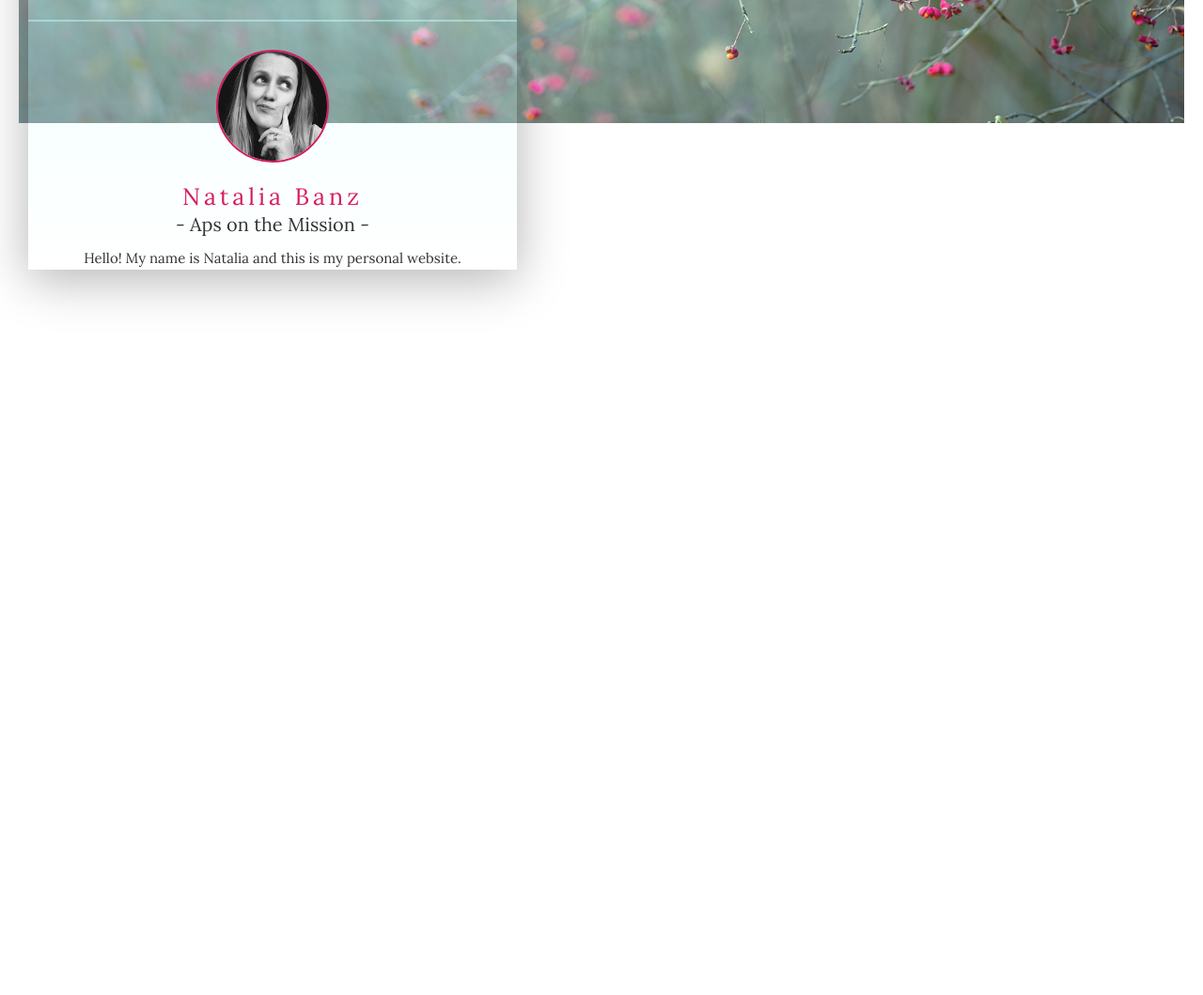
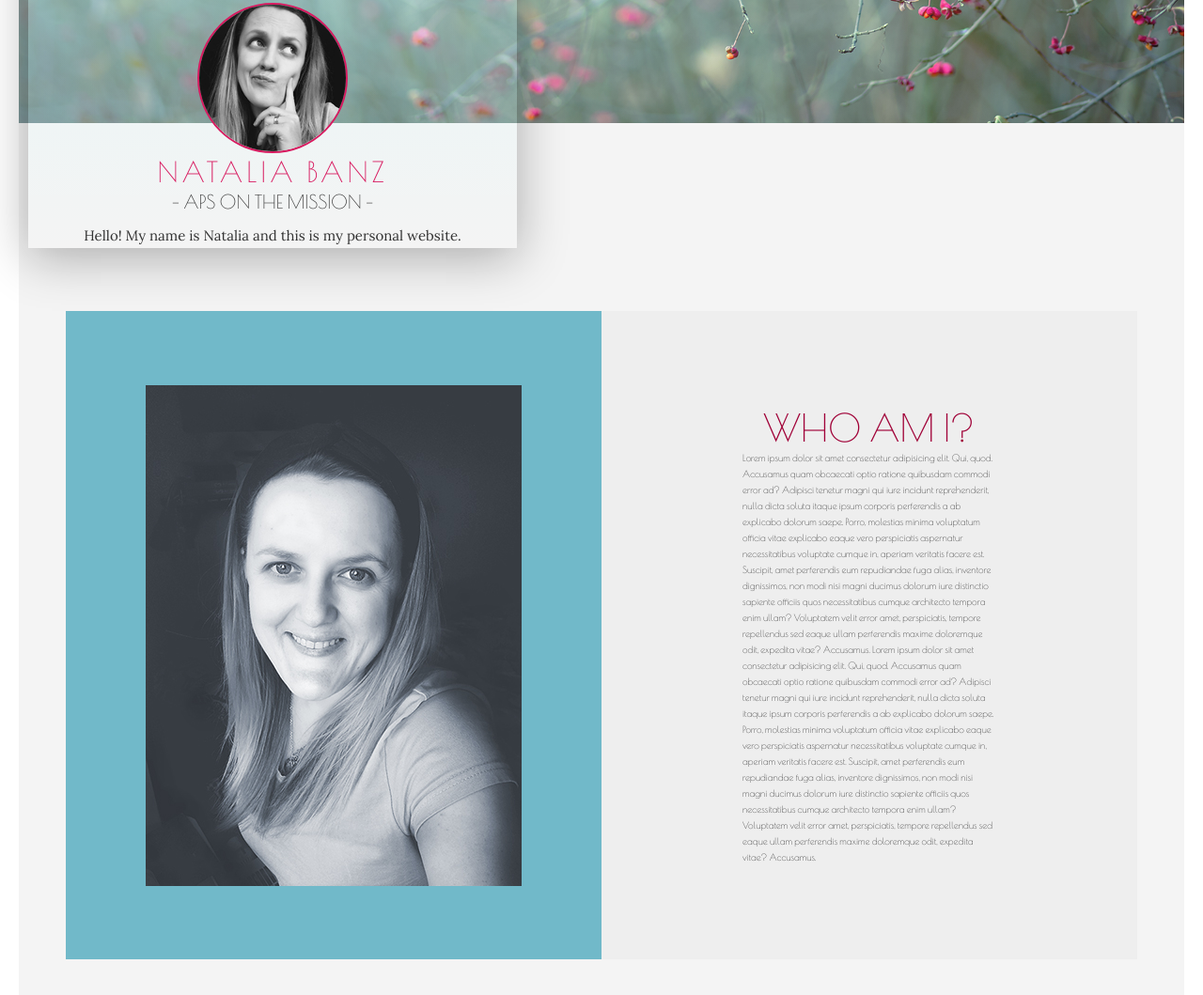
Before and after one commit to diebanz/Frau-Banz, a website: page index.html in a window 1280 px wide. Shown: the part 649-1708 px from the top of the page at 94% size. Drawn offline with nearby package versions, Linux system fonts and the light colour scheme.

Commit message:
About section start

```diff
--- a/index.html
+++ b/index.html
@@ -15,15 +15,12 @@
         <div class="container">
             <header class="header">
                 <div class="header__background">
-
                     <div class="header__content">
 
                         <img src="/img/logo.png" alt="logo" class="header__content--logo"
                         id="header__logo">
-
-
-                        <h1 class="header__content--heading heading-1">
-                            Let's<span class="txt-type header__span--js" data-wait="2000"  data-words='[" talk about it", "picture it", "code it", "ENJOY IT"]'></span>
+                        <h1 class="header__content--heading heading heading-1">
+                            Let's <span class="txt-type header__span--js" data-wait="3000"  data-words='["discuss it", "picture it", "code it", "ENJOY IT"]'></span>
                         </h1>
                     </div>
 
@@ -74,14 +71,34 @@
 
                     <div class="header__info">
                         <img src="img/user.jpg" alt="user picture" class="header__info--user">
-                        <h4 class="heading-4"><span class="header__span">Natalia Banz</span> <br>- Aps on the Mission -</h4>
+                        <h4 class="heading heading-4"><span class="header__span">Natalia Banz</span> <br>- Aps on the Mission -</h4>
                         <p class="header__info--text">
                             Hello! My name is Natalia and this is my personal website.
                         </p>
                     </div>
-                </>
+                </div>
             </header>
+
+            <section class="about">
+                <div class="about__left">
+                    <img src="img/autorbig.jpg" alt="Autor picture" class="about__left--picture">
+                </div>
+                <div class="about__right">
+                    <h2 class="about__right--heading heading heading-2">Who am i?</h2>
+                    <p class="about__right--text">Lorem ipsum dolor sit amet consectetur adipisicing elit. Qui, quod. Accusamus quam obcaecati optio ratione quibusdam commodi error ad? Adipisci tenetur magni qui iure incidunt reprehenderit, nulla dicta soluta itaque ipsum corporis perferendis a ab explicabo dolorum saepe. Porro, molestias minima voluptatum officia vitae explicabo eaque vero perspiciatis aspernatur necessitatibus voluptate cumque in, aperiam veritatis facere est. Suscipit, amet perferendis eum repudiandae fuga alias, inventore dignissimos, non modi nisi magni ducimus dolorum iure distinctio sapiente officiis quos necessitatibus cumque architecto tempora enim ullam? Voluptatem velit error amet, perspiciatis, tempore repellendus sed eaque ullam perferendis maxime doloremque odit, expedita vitae? Accusamus.
+                    Lorem ipsum dolor sit amet consectetur adipisicing elit. Qui, quod. Accusamus quam obcaecati optio ratione quibusdam commodi error ad? Adipisci tenetur magni qui iure incidunt reprehenderit, nulla dicta soluta itaque ipsum corporis perferendis a ab explicabo dolorum saepe. Porro, molestias minima voluptatum officia vitae explicabo eaque vero perspiciatis aspernatur necessitatibus voluptate cumque in, aperiam veritatis facere est. Suscipit, amet perferendis eum repudiandae fuga alias, inventore dignissimos, non modi nisi magni ducimus dolorum iure distinctio sapiente officiis quos necessitatibus cumque architecto tempora enim ullam? Voluptatem velit error amet, perspiciatis, tempore repellendus sed eaque ullam perferendis maxime doloremque odit, expedita vitae? Accusamus.
+                    </p>
+                </div>
+            </section>
         </div>
+
+
+
+
+
+
+
+
         <script src="https://unpkg.com/ionicons@5.2.3/dist/ionicons.js"></script>
         <script src="js/typewriter.js"></script>
     </body>
--- a/js/typewriter.js
+++ b/js/typewriter.js
@@ -28,7 +28,7 @@ class TypeWriter {
     this.txtElement.innerHTML = `<span class="txt">${this.txt}</span>`;
 
     // Initial Type Speed
-    let typeSpeed = 300;
+    let typeSpeed = 100;
 
     if (this.isDeleting) {
       typeSpeed /= 2;
--- a/sass/abstracts/_variables.scss
+++ b/sass/abstracts/_variables.scss
@@ -1,17 +1,11 @@
 // COLORS
-$color-primary: #8dcaff;
+$color-primary: #71b9c9;
 $color-primary-light:#c3fdff;
 $color-primary-dark: #2d4a61;
 
 $color-secondary: #d81b60;
 $color-secondary-light: #ff5c8d;
 $color-secondary-dark: #a00037;
-
-
-$color-tertiary: #fff59d;
-$color-tertiary-light: #ffffcf;
-$color-tertiary-dark: #cbc26d;
-
 
 $color-grey-light-1: #f4f4f4;
 $color-grey-light-2: #eee;
@@ -25,4 +19,4 @@ $color-white: #fff;
 $color-black: #000;
 
 $default-font: 'Poiret One';
-$second-font: 'lora';
+$second-font: 'Lora';
--- a/sass/base/_base.scss
+++ b/sass/base/_base.scss
@@ -19,9 +19,9 @@ html {
 }
 
 .container {
-    //max-width: 1800px;
+    max-width: 200rem;
     margin-left: auto;
-    margin-right: auto;
+    background-color: $color-grey-light-1;
     display: grid;
     grid-template-rows: 95vh repeat(6, minmax(min-content, 25rem));
     grid-template-columns: [full-start] minmax(6rem, 1fr) [center-start]repeat(11, [col-start] minmax(min-content, 20rem) [col-end] )[center-end] minmax(6rem, 1fr) [full-end];
--- a/sass/base/_typography.scss
+++ b/sass/base/_typography.scss
@@ -6,20 +6,23 @@ body {
 }
 
 .heading {
+    font-family: $default-font;
+    font-weight: 400;
+    line-height: 1.2;
+    text-align: center;
+    text-transform: uppercase;
 
     &-1 {
-        font-size: 3.8rem;
-        font-family: 'Lora';
-        font-weight: 400;
-        line-height: 1.2;
+        font-size: 5.5rem;
         color: $color-primary-dark;
+    }
+    &-2 {
+        font-size: 4rem;
+        color: $color-secondary-dark;
     }
 
     &-4 {
-        font-family: $second-font;
         font-size: 2rem;
-        font-weight: 400;
-        text-align: center;
         line-height: 1.3;
         margin-bottom: 1rem;
     }
--- a/sass/layouts/_about.scss
+++ b/sass/layouts/_about.scss
@@ -0,0 +1,23 @@
+.about {
+    grid-column: full-start / full-end;
+    margin: 15rem 0;
+    padding: 5rem;
+    height: 85vh;
+
+    display: grid;
+    grid-template-columns: repeat(2, minmax(25rem, 1fr));
+
+    &__left {
+        grid-column: 1;
+        padding: 2rem;
+        background-color: $color-primary;
+        display: grid;
+        justify-items: center;
+        align-items: center;
+    }
+
+    &__right {
+        padding: 10rem 15rem;
+        background-color: $color-grey-light-2;
+    }
+}
--- a/sass/layouts/_header.scss
+++ b/sass/layouts/_header.scss
@@ -9,7 +9,7 @@
     max-height: 95vh;
 
     display: grid;
-    grid-template-columns:max-content 1fr;
+    grid-template-columns: minmax(20rem,max-content) 1fr;
 
 
     &__background {
@@ -18,7 +18,7 @@
         box-shadow: 0 1rem 5rem rgba($color-black, .3);
 
         display: grid;
-        grid-template-rows: 15rem repeat(4, min-content);
+        grid-template-rows: 10rem repeat(4, min-content);
         grid-template-columns:minmax(15rem, max-content);
         justify-items: center;
         align-items: center;
@@ -27,8 +27,8 @@
     &__content {
         display: grid;
         grid-row: 1;
-        grid-template-columns: 18rem minmax(20rem,1fr);
-        grid-column-gap: 1rem;
+        grid-template-columns: 11rem minmax(20rem,1fr);
+        grid-column-gap: .2rem;
         justify-self: stretch;
 
         &--heading {
@@ -42,7 +42,7 @@
             display: block;
             display: grid;
             grid-column: 1;
-            width: 15rem;
+            width: 10rem;
         }
     }
 
@@ -57,7 +57,7 @@
             text-transform: uppercase;
             letter-spacing: .5rem;
             text-align: center;
-            //background-color: rgba($color: $color-white, $alpha: .1);
+            background-color: rgba($color: $color-white, $alpha: .1);
             margin-bottom: 2rem;
             border-radius: 5px;
             box-shadow: 0rem .5rem 2rem rgba($color-black, .2);
@@ -78,15 +78,15 @@
 
             &:hover {
                 cursor: pointer;
-                background-color: rgba($color: $color-primary, $alpha: .3);
+                background-color: rgba($color-primary, $alpha: .3);
                 color: $color-primary-dark;
                 border-radius: 5px;
                 border-color: $color-secondary;
             }
 
             &.current {
+                background-color: rgba($color-primary, $alpha: .3);
                 color: $color-primary-dark;
-                border-color: $color-secondary;
             }
         }
 
@@ -103,10 +103,10 @@
         grid-row: 5;
 
         &--user {
-            width: 12rem;
+            width: 16rem;
             border: 2px $color-secondary solid;
             border-radius: 100px;
-            margin: 2rem 0;
+            margin-top: 2rem;
         }
 
         &--text {
@@ -128,8 +128,9 @@
 
     &__span {
         color: $color-secondary;
-        font-size: 2.5rem;
+        font-size: 3rem;
         letter-spacing: .4rem;
+        margin-bottom: 1rem;
 
         &--js {
             color: $color-secondary;
```
Also changed, not shown: css/style.css, img/autorbig.jpg (added).
